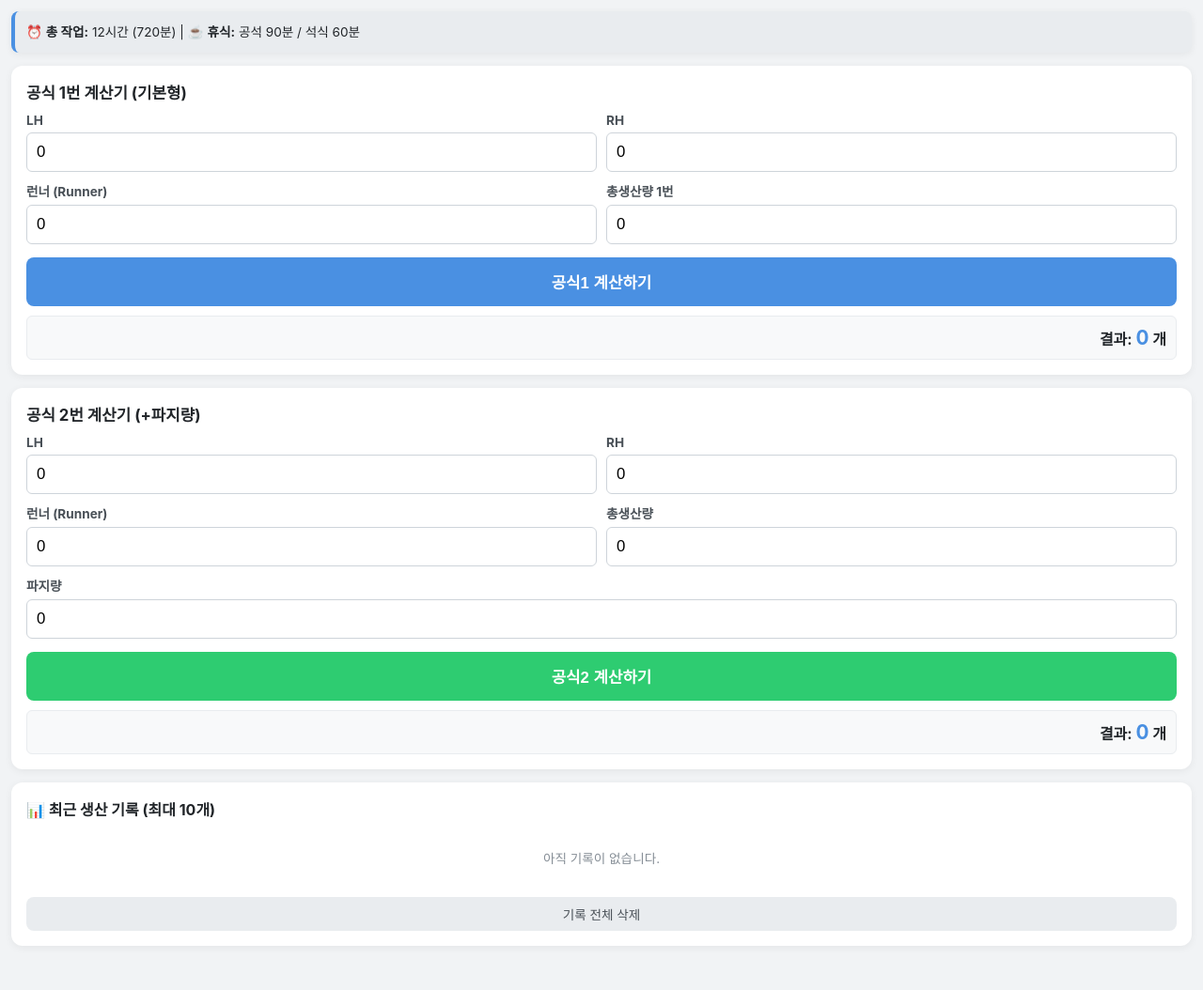
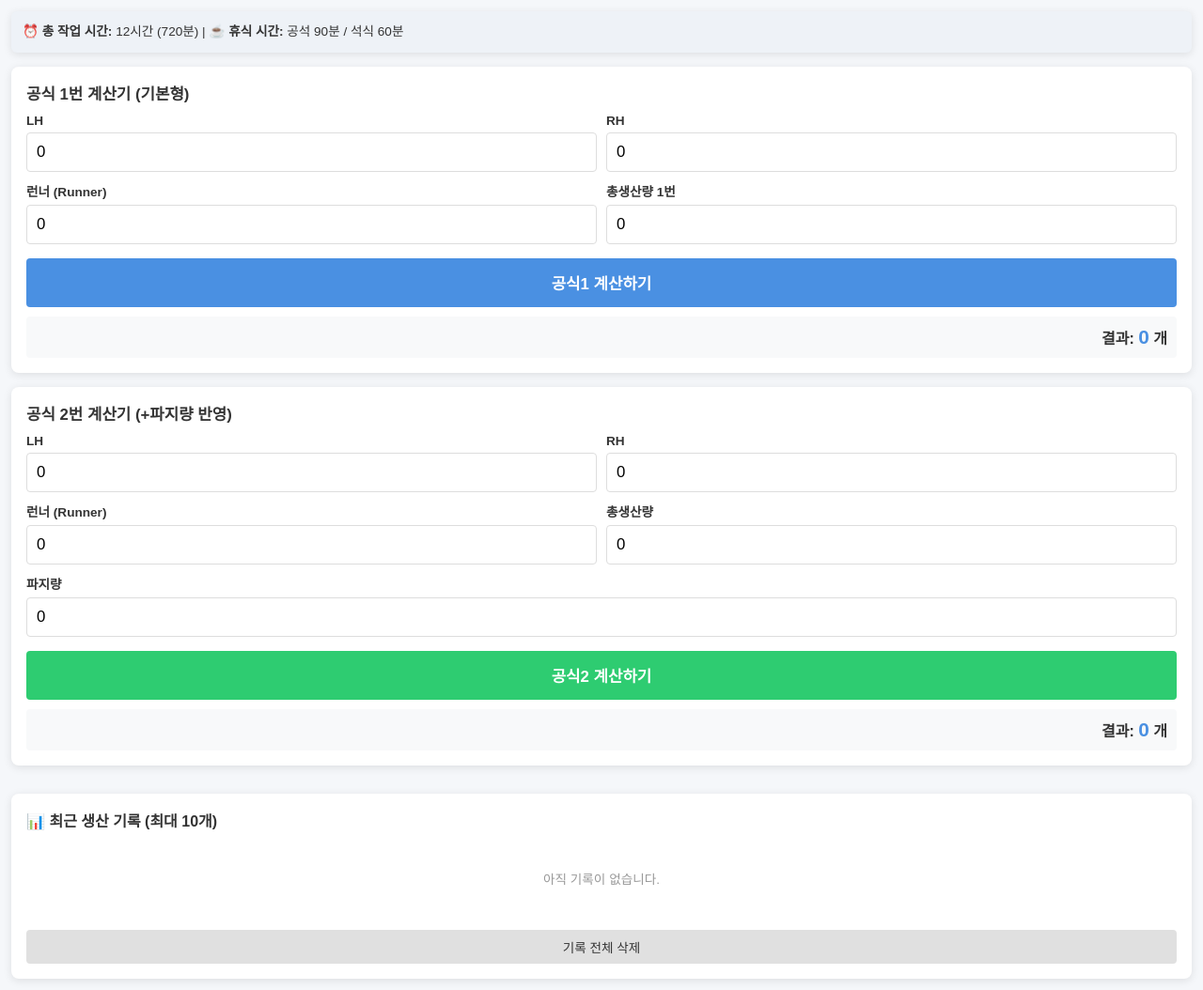
Before and after one commit to clavius111/-ssj, a plain HTML site: page index.html in a window 1280 px wide. Shown: the whole page at 94% size. Before the commit the page ends 1019 px from the top, so only its background shows below. Drawn offline with Linux system fonts and the light colour scheme.

Commit message:
index.html

```diff
--- a/index.html
+++ b/index.html
@@ -3,140 +3,110 @@
 <head>
     <meta charset="UTF-8">
     <meta name="viewport" content="width=device-width, initial-scale=1.0, maximum-scale=1.0, user-scalable=no, shrink-to-fit=no">
-    <title>생산량 계산기 (모바일 완벽 구동)</title>
+    <title>생산량 계산기</title>
     <style>
         * {
             box-sizing: border-box;
             margin: 0;
             padding: 0;
         }
-
         body {
-            font-family: -apple-system, BlinkMacSystemFont, "Segoe UI", Roboto, Helvetica, Arial, sans-serif;
-            background-color: #f1f3f5;
-            color: #212529;
+            font-family: sans-serif;
+            background-color: #f5f7fa;
+            color: #333;
             padding: 12px;
             display: flex;
             justify-content: center;
             width: 100%;
-            overflow-x: hidden;
+            overflow-x: hidden; /* 우측으로 밀림 방지 */
         }
-
         .wrapper {
             display: flex;
-            flex-direction: column;
-            gap: 14px;
+            flex-direction: column; /* 세로 모드 최적화 */
+            gap: 15px;
             width: 100%;
             max-width: 100%;
         }
-
         .left-panel {
-            display: flex;
-            flex-direction: column;
-            gap: 14px;
             width: 100%;
         }
-
         .right-panel {
-            background: #ffffff;
+            background: #fff;
             padding: 16px;
-            border-radius: 12px;
-            box-shadow: 0 2px 8px rgba(0,0,0,0.06);
+            border-radius: 8px;
+            box-shadow: 0 2px 10px rgba(0,0,0,0.1);
             width: 100%;
         }
-
         .card {
-            background: #ffffff;
+            background: #fff;
             padding: 16px;
-            border-radius: 12px;
-            box-shadow: 0 2px 8px rgba(0,0,0,0.06);
+            border-radius: 8px;
+            box-shadow: 0 2px 10px rgba(0,0,0,0.1);
+            margin-bottom: 15px;
             width: 100%;
         }
-
         .info-box {
-            background-color: #e9ecef;
+            background-color: #eef2f7;
             padding: 12px;
-            border-radius: 8px;
+            border-radius: 6px;
             font-size: 0.85rem;
             line-height: 1.5;
-            border-left: 4px solid #4a90e2;
         }
-
+        /* 세로 모드에서 좌우 반반 정렬 */
         .form-grid {
             display: flex;
             flex-wrap: wrap;
             gap: 10px;
-            margin-bottom: 14px;
+            margin-bottom: 15px;
             width: 100%;
         }
-
         .form-group {
             display: flex;
             flex-direction: column;
             flex: 1 1 calc(50% - 5px);
             min-width: calc(50% - 5px);
         }
-
         .full-width {
             flex: 1 1 100%;
             min-width: 100%;
         }
-
         label {
             margin-bottom: 5px;
             font-weight: bold;
             font-size: 0.85rem;
-            color: #495057;
         }
-
         input {
             width: 100%;
             padding: 10px;
-            border: 1px solid #ced4da;
-            border-radius: 6px;
+            border: 1px solid #ddd;
+            border-radius: 4px;
             font-size: 1.05rem;
-            background-color: #fff;
-            -webkit-appearance: none;
         }
-
-        input:focus {
-            border-color: #4a90e2;
-            outline: none;
-            background-color: #f8f9fa;
-        }
-
         button {
             width: 100%;
             padding: 14px;
             color: white;
             border: none;
-            border-radius: 8px;
+            border-radius: 4px;
             font-size: 1.05rem;
             font-weight: bold;
             cursor: pointer;
-            transition: background-color 0.1s;
         }
-
         .btn-blue { background-color: #4a90e2; }
-        .btn-blue:opacity { opacity: 0.8; }
         .btn-green { background-color: #2ecc71; }
-        .btn-green:opacity { opacity: 0.8; }
-
         .result-display {
             margin-top: 10px;
             padding: 10px;
             background-color: #f8f9fa;
-            border-radius: 6px;
+            border-radius: 4px;
             text-align: right;
             font-weight: bold;
             font-size: 1rem;
-            border: 1px solid #e9ecef;
         }
         .result-display span {
             color: #4a90e2;
             font-size: 1.3rem;
         }
-
         .history-list {
             list-style: none;
             padding: 0;
@@ -146,17 +116,16 @@
         }
         .history-item {
             padding: 10px 0;
-            border-bottom: 1px solid #edf2f7;
+            border-bottom: 1px solid #eee;
             font-size: 0.85rem;
         }
-        .history-time { color: #868e96; font-size: 0.75rem; }
-        .history-calc { color: #495057; margin: 4px 0; font-family: monospace; font-size: 0.9rem; }
+        .history-time { color: #999; font-size: 0.75rem; }
+        .history-calc { color: #666; margin: 3px 0; font-family: monospace; font-size: 0.9rem; }
         .history-res { font-weight: bold; text-align: right; color: #4a90e2; font-size: 1rem; }
-
         .clear-btn {
-            background-color: #e9ecef;
-            color: #495057;
-            margin-top: 12px;
+            background-color: #e0e0e0;
+            color: #333;
+            margin-top: 15px;
             font-weight: normal;
             padding: 8px;
             font-size: 0.85rem;
@@ -169,12 +138,12 @@
     <div class="left-panel">
 
         <div class="card info-box">
-            ⏰ <strong>총 작업:</strong> 12시간 (720분) | ☕ <strong>휴식:</strong> 공석 90분 / 석식 60분
+            ⏰ <strong>총 작업 시간:</strong> 12시간 (720분) | ☕ <strong>휴식 시간:</strong> 공석 90분 / 석식 60분
         </div>
 
         <!-- 공식 1 구역 -->
         <div class="card">
-            <h3 style="margin-top:0; color:#212529; font-size:1.05rem; margin-bottom:10px;">공식 1번 계산기 (기본형)</h3>
+            <h3 style="margin-top:0; font-size:1.05rem; margin-bottom:10px;">공식 1번 계산기 (기본형)</h3>
             <div class="form-grid">
                 <div class="form-group">
                     <label>LH</label>
@@ -193,13 +162,14 @@
                     <input type="number" id="total1" value="0" onfocus="this.select();">
                 </div>
             </div>
-            <button type="button" class="btn-blue" id="mainRunBtn1">공식1 계산하기</button>
+            <!-- 아까 성공한 원본 함수 호출 방식으로 복구 -->
+            <button class="btn-blue" onclick="calc1()">공식1 계산하기</button>
             <div class="result-display">결과: <span id="out1">0</span> 개</div>
         </div>
 
         <!-- 공식 2 구역 -->
         <div class="card">
-            <h3 style="margin-top:0; color:#212529; font-size:1.05rem; margin-bottom:10px;">공식 2번 계산기 (+파지량)</h3>
+            <h3 style="margin-top:0; font-size:1.05rem; margin-bottom:10px;">공식 2번 계산기 (+파지량 반영)</h3>
             <div class="form-grid">
                 <div class="form-group">
                     <label>LH</label>
@@ -222,52 +192,35 @@
                     <input type="number" id="scrap2" value="0" onfocus="this.select();">
                 </div>
             </div>
-            <button type="button" class="btn-green" id="mainRunBtn2">공식2 계산하기</button>
+            <!-- 아까 성공한 원본 함수 호출 방식으로 복구 -->
+            <button class="btn-green" onclick="calc2()">공식2 계산하기</button>
             <div class="result-display">결과: <span id="out2">0</span> 개</div>
         </div>
 
     </div>
 
+    <!-- 오른쪽 기록판 -->
     <div class="right-panel">
-        <h3 style="margin-top:0; color:#212529; font-size:1rem; margin-bottom:10px;">📊 최근 생산 기록 (최대 10개)</h3>
+        <h3 style="margin-top:0; font-size:1rem; margin-bottom:10px;">📊 최근 생산 기록 (최대 10개)</h3>
         <ul id="logList" class="history-list">
-            <li id="noLog" style="color:#868e96; text-align:center; padding:20px 0; font-size:0.85rem;">아직 기록이 없습니다.</li>
+            <li id="noLog" style="color:#999; text-align:center; padding:30px 0; font-size:0.85rem;">아직 기록이 없습니다.</li>
         </ul>
-        <button type="button" class="clear-btn" id="mainClearBtn">기록 전체 삭제</button>
+        <button class="clear-btn" onclick="clearLogs()">기록 전체 삭제</button>
     </div>
 </div>
 
 <script>
+    // 아까 성공했던 원본 연산 엔진 100% 동일 복구
     var logs = [];
 
-    // 모바일 브라우저 전용 터치 및 클릭 이벤트 리스너 강제 바인딩 (먹통 완전 차단)
-    window.addEventListener('DOMContentLoaded', function() {
-        var btn1 = document.getElementById('mainRunBtn1');
-        var btn2 = document.getElementById('mainRunBtn2');
-        var btnClear = document.getElementById('mainClearBtn');
-
-        if(btn1) {
-            btn1.addEventListener('click', calc1);
-            btn1.addEventListener('touchstart', function(e) { e.preventDefault(); calc1(); }, {passive: false});
-        }
-        if(btn2) {
-            btn2.addEventListener('click', calc2);
-            btn2.addEventListener('touchstart', function(e) { e.preventDefault(); calc2(); }, {passive: false});
-        }
-        if(btnClear) {
-            btnClear.addEventListener('click', clearLogs);
-            btnClear.addEventListener('touchstart', function(e) { e.preventDefault(); clearLogs(); }, {passive: false});
-        }
-    });
-
     function calc1() {
-        // 모바일 간섭 차단을 위해 Number 변환 강화
-        var lh = Number(document.getElementById('lh1').value) || 0;
-        var rh = Number(document.getElementById('rh1').value) || 0;
-        var runner = Number(document.getElementById('runner1').value) || 0;
-        var total = Number(document.getElementById('total1').value) || 0;
+        var lh = parseFloat(document.getElementById('lh1').value) || 0;
+        var rh = parseFloat(document.getElementById('rh1').value) || 0;
+        var runner = parseFloat(document.getElementById('runner1').value) || 0;
+        var total = parseFloat(document.getElementById('total1').value) || 0;
 
         var sum = (lh + rh + runner) * total;
+
         document.getElementById('out1').innerHTML = sum.toLocaleString();
 
         var formula = "(" + lh + " + " + rh + " + " + runner + ") × " + total;
@@ -275,13 +228,14 @@
     }
 
     function calc2() {
-        var lh = Number(document.getElementById('lh2').value) || 0;
-        var rh = Number(document.getElementById('rh2').value) || 0;
-        var runner = Number(document.getElementById('runner2').value) || 0;
-        var total = Number(document.getElementById('total2').value) || 0;
-        var scrap = Number(document.getElementById('scrap2').value) || 0;
+        var lh = parseFloat(document.getElementById('lh2').value) || 0;
+        var rh = parseFloat(document.getElementById('rh2').value) || 0;
+        var runner = parseFloat(document.getElementById('runner2').value) || 0;
+        var total = parseFloat(document.getElementById('total2').value) || 0;
+        var scrap = parseFloat(document.getElementById('scrap2').value) || 0;
 
         var sum = ((lh + rh + runner) * total) + scrap;
+
         document.getElementById('out2').innerHTML = sum.toLocaleString();
 
         var formula = "((" + lh + " + " + rh + " + " + runner + ") × " + total + ") + " + scrap;
@@ -294,3 +248,44 @@
 
         var d = new Date();
         var timeStr = d.toLocaleTimeString();
+
+        var newRecord = {
+            time: timeStr,
+            title: title,
+            formula: formula,
+            res: resultValue.toLocaleString() + " 개"
+        };
+
+        logs.unshift(newRecord);
+
+        if(logs.length > 10) {
+            logs.pop();
+        }
+
+        var logList = document.getElementById('logList');
+        logList.innerHTML = "";
+
+        for(var i = 0; i < logs.length; i++) {
+            var item = logs[i];
+            var li = document.createElement('li');
+            li.className = 'history-item';
+            li.innerHTML =
+                "<div class='history-time'>[" + item.title + "] " + item.time + "</div>" +
+                "<div class='history-calc'>" + item.formula + "</div>" +
+                "<div class='history-res'>결과: " + item.res + "</div>";
+            logList.appendChild(li);
+        }
+    }
+
+    function clearLogs() {
+        if(confirm("기록을 모두 지우시겠습니까?")) {
+            logs = [];
+            document.getElementById('logList').innerHTML = '<li id="noLog" style="color:#999; text-align:center; padding:30px 0; font-size:0.85rem;">아직 기록이 없습니다.</li>';
+            document.getElementById('out1').innerHTML = "0";
+            document.getElementById('out2').innerHTML = "0";
+        }
+    }
+</script>
+
+</body>
+</html>
```
